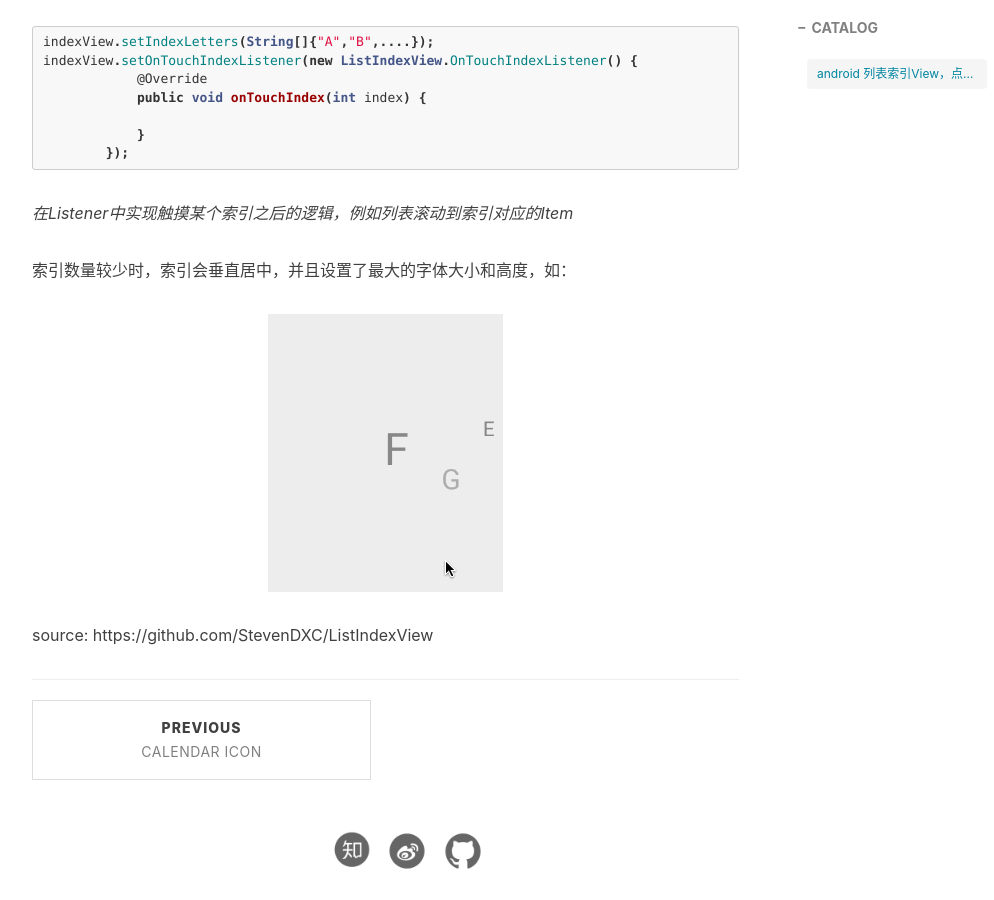
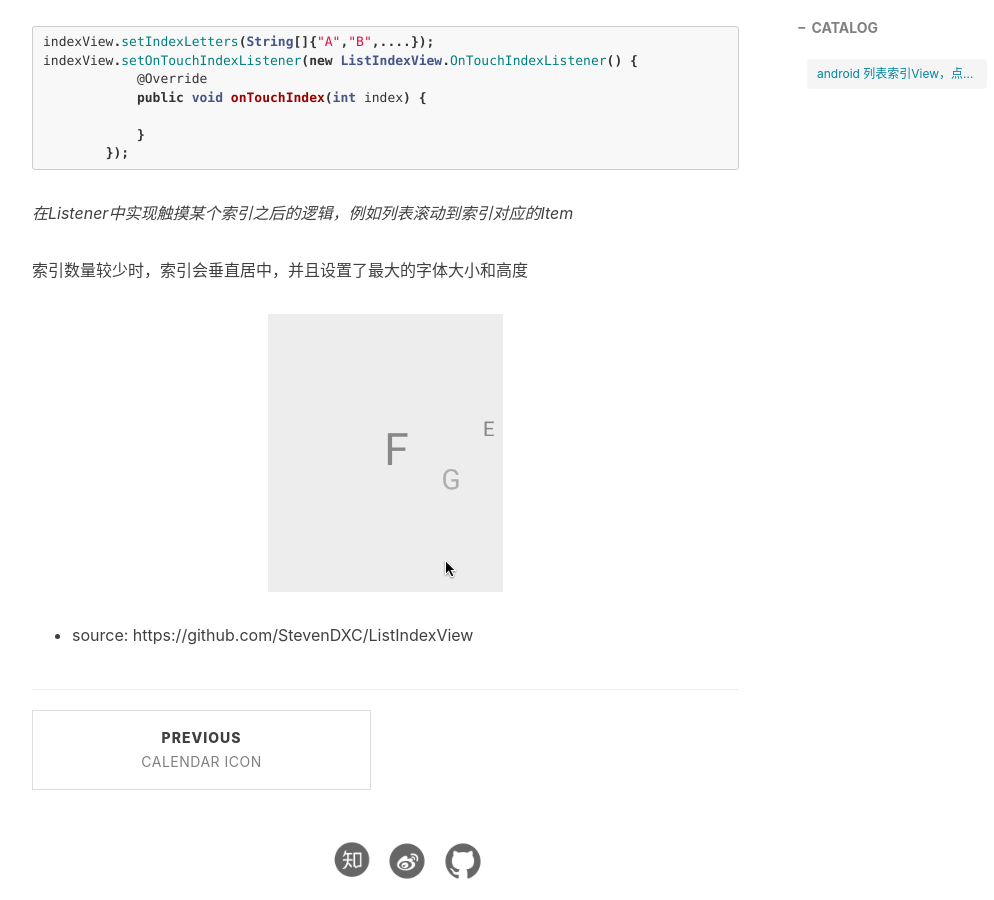
Before and after one commit to StevenDXC/Blog, a Jekyll site: the page built from _posts/2016-04-20-List_index_view.md, in a window 1280 px wide and 900 px high, scrolled down 1513 px. Shown: the whole window, without its empty margins (233-1227 px from the left). Built offline with Jekyll 4.4.1, drawn with Linux system fonts in a browser that asks for light colours; nearby versions of some CDN libraries; Markdown is read by kramdown in place of the engine named in the settings; comment, search, counter and statistics services are not loaded.

Commit message:
Update 2016-04-20-List_index_view.md

````diff
--- a/_posts/2016-04-20-List_index_view.md
+++ b/_posts/2016-04-20-List_index_view.md
@@ -24,7 +24,6 @@
         android:layout_height="match_parent"
         android:layout_gravity="right|center_vertical" />
 ```
-
 *索引view的宽度是match_parent*
 
 代码:
@@ -38,12 +37,13 @@
             }
         });
 ```
-
 *在Listener中实现触摸某个索引之后的逻辑，例如列表滚动到索引对应的Item*
 
-索引数量较少时，索引会垂直居中，并且设置了最大的字体大小和高度，如：
+
+索引数量较少时，索引会垂直居中，并且设置了最大的字体大小和高度
 
  ![image]({{ site.baseurl }}/img/post/list_index_view2.gif)
 
 
- source: https://github.com/StevenDXC/ListIndexView
+
+* source: https://github.com/StevenDXC/ListIndexView
````
